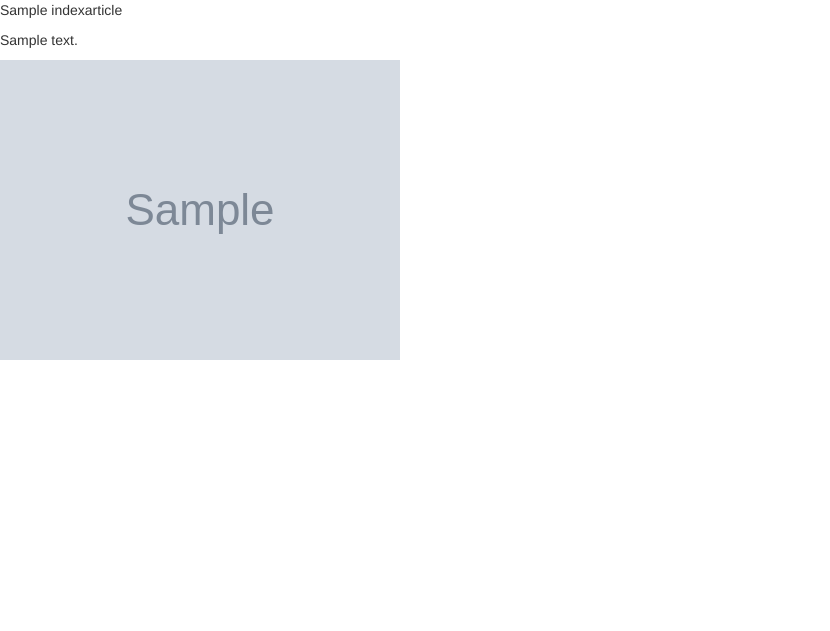
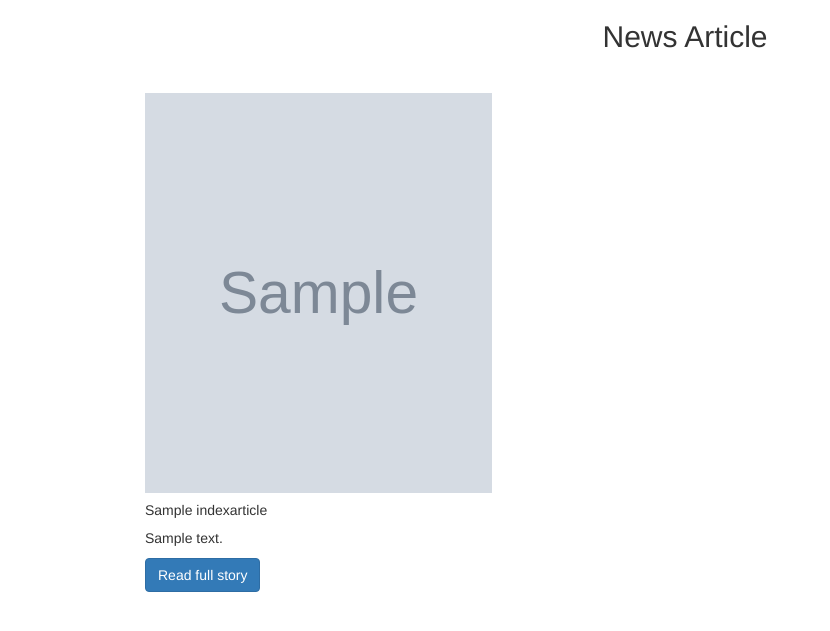
Before and after one commit to duncan-chege/news, a Flask app: template app/templates/article.html in a window 1280 px wide. Shown: the top 631 px of the page, without its empty margins (0-830 px from the left). Run offline with Flask 2, Linux system fonts and the light colour scheme; the template is opened without the code that fills it: most values are stand-ins (such as "Sample title", 1, 10 or a date in 2020); grey boxes marked "Sample" are stand-in pictures; parts of the project's set-up code (start-up, migrations or seed data) failed here and were passed over; some libraries are stand-ins or nearby versions.

Commit message:
complete html alignments

```diff
--- a/app/config.py
+++ b/app/config.py
@@ -3,7 +3,7 @@ class Config:
     General configuration parent class
     '''
 
-    NEWS_API_BASE_URL="https://newsapi.org/v2/sources?apiKey={}"
+    NEWS_API_BASE_URL="https://newsapi.org/v2/sources?&language=en&apiKey={}"
 
     ARTICLE_API_BASE_URL="https://newsapi.org/v2/everything?sources={}&apiKey={}"
 
--- a/app/models/article.py
+++ b/app/models/article.py
@@ -3,10 +3,11 @@ class Articles:
     article class to define article Objects
     '''
 
-    def __init__(self,id,name,title,urlToImage,content,publishedAt):
+    def __init__(self,id,name,title,url,urlToImage,content,publishedAt):
         self.id =id
         self.name = name
         self.title = title
+        self.url = url
         self.urlToImage = urlToImage
         self.content = content
         self.publishedAt = publishedAt
--- a/app/request.py
+++ b/app/request.py
@@ -89,13 +89,14 @@ def process_articles(articles_list):
         id = articles_item.get('id')
         name = articles_item.get('name')
         title = articles_item.get('title')
+        url = articles_item.get('url')
         image = articles_item.get('urlToImage')
         content = articles_item.get('content')
         publishedAt = articles_item.get('publishedAt')
 
 
         if image:
-            article_object= Articles(id, name, title, image, content, publishedAt)
+            article_object= Articles(id, name, title, url, image, content, publishedAt)
             articles_results.append(article_object)
 
     return articles_results
--- /dev/null
+++ b/app/static/css/article.css
@@ -0,0 +1,19 @@
+/* .articleimg{
+    width: 300px;
+    height: 300px;
+    float: left;
+    margin: 2em;
+} */
+.imagesize{
+    width: 70%;
+    height: 50%;
+}
+.artitle{
+    text-align: center;
+}
+.move{
+    margin-left: 100px;
+}
+.movecard{
+    margin: 30px;
+}
--- a/app/templates/article.html
+++ b/app/templates/article.html
@@ -1,13 +1,35 @@
 {% extends 'base.html'%}
 
-{% block content %}
+<!-- Styles block -->
+{% block styles %}
 
-{% for indexarticle in myarticle %}
-
-    <p> {{indexarticle.title}} </p>
-    <p> {{indexarticle.content}} </p>
-    <img src="{{indexarticle.urlToImage}}" alt="article image">
-
-{% endfor %}
+    {{ super() }}
+    <link rel="stylesheet" href="{{url_for('static',filename='css/article.css')}}">
 
 {% endblock %}
+
+<!--Block content-->
+{% block content %}
+<div class="container move">
+    <div class="row">
+        <div class="col-md-12">
+            <h2 class="artitle"> News Article </h2>
+        </div>
+
+    {% for indexarticle in myarticle %}
+        <div class="col-sm-6">
+
+            <div class="card card movecard">
+                    <img class="card-img-top imagesize" src="{{indexarticle.urlToImage}}" alt="article image">
+                    <div class="card-body">
+                        <h5 class="card-title">{{indexarticle.title}}</h5>
+                        <p class="card-text">{{indexarticle.content | truncate(100) }}</p>
+                        <a href="{{indexarticle.url}}" class="btn btn-primary">Read full story</a>
+                    </div>
+            </div>
+        </div>
+    {% endfor %}
+    </div>
+</div>
+
+{% endblock %}
```
Also changed, not shown: app/static/css/index.css (added, +15 -0 lines), app/templates/index.html (+26 -10 lines).
